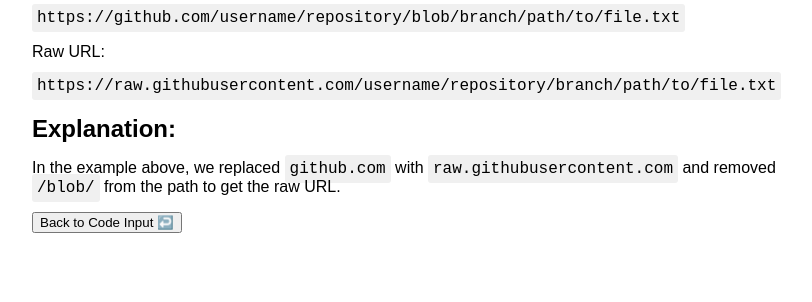
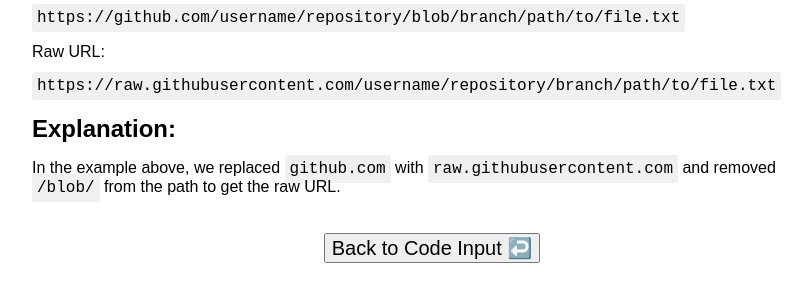
Before and after one commit to Laponski/code-image-generator, a Flask app: page /tutorial_raw in a window 1280 px wide. Shown: the part 389-691 px from the top of the page, without its empty margins (208-1020 px from the left). Run offline with Flask 3, Linux system fonts and the light colour scheme.

Commit message:
style: changed style of button

```diff
--- a/templates/tut.html
+++ b/templates/tut.html
@@ -22,11 +22,16 @@
         }
         .back_link {
             margin: 1em 0;
+            font-size: 20px;
+        }
+        .back_button {
+            margin: 1em 0;
             display: flex;
             justify-content: center;
             align-items: center;
             flex-wrap: wrap;
         }
+
     </style>
 </head>
 <body>
@@ -50,9 +55,10 @@
 
     <h2>Explanation:</h2>
     <p>In the example above, we replaced <code>github.com</code> with <code>raw.githubusercontent.com</code> and removed <code>/blob/</code> from the path to get the raw URL.</p>
+
     <form>
-        <div>
-            <button formmethod="get" formaction="{{ url_for('code') }}">
+        <div class="back_button">
+            <button formmethod="get" formaction="{{ url_for('code') }}" class="back_link">
                 Back to Code Input ↩️
             </button>
         </div>
```
